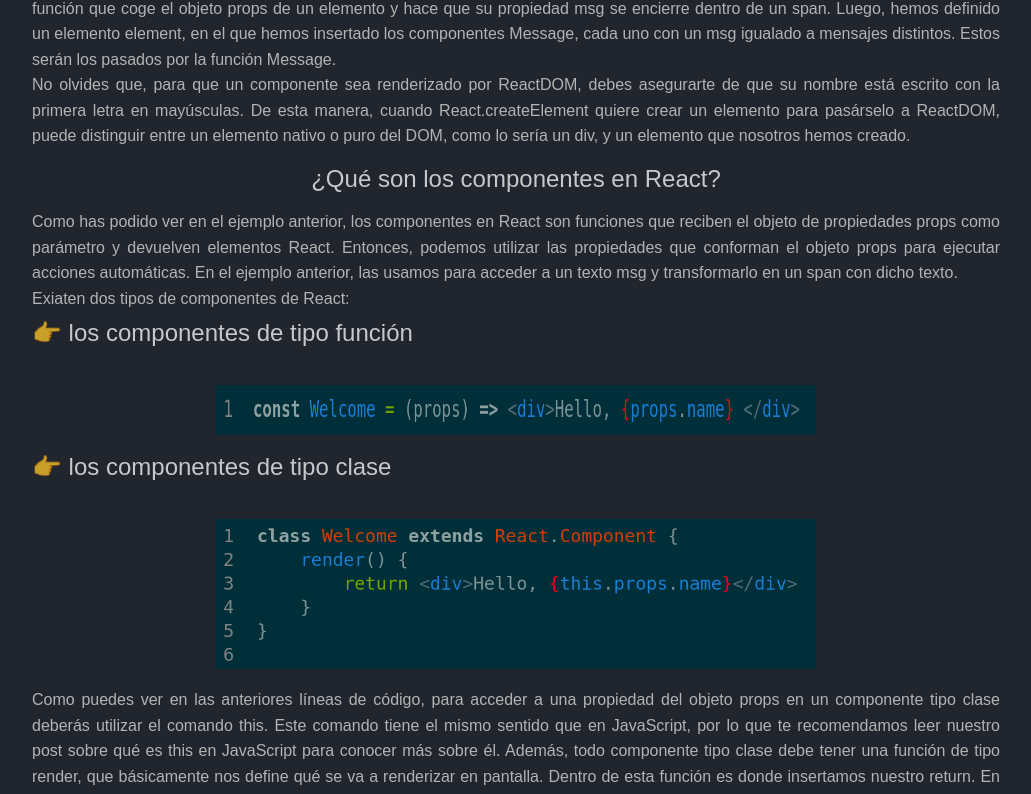
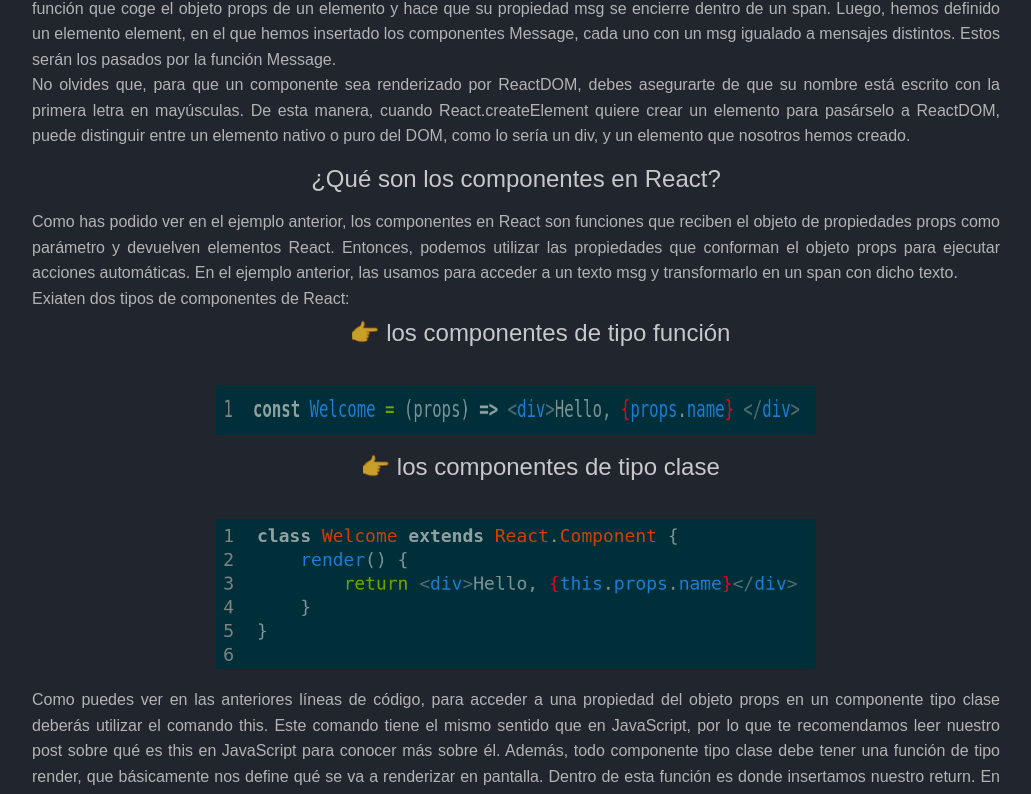
Before and after one commit to Kapelu/script-bash, a Next.js app: page /componentes in a window 1280 px wide. Shown: the part 1114-1908 px from the top of the page, without its empty margins (224-1255 px from the left). Built offline with nearby package versions, Linux system fonts and the light colour scheme.

Commit message:
Update 21-06-2023

```diff
--- a/app/component/Sidebar.jsx
+++ b/app/component/Sidebar.jsx
@@ -6,10 +6,9 @@ export default function Sidebar() {
 			<aside className=''>
                 <Link href='./'> Home  </Link>
                 <Link href='./componentes'> Componentes </Link>
-                <Link href='./clase2'> Clase 2 </Link>
+                {/*<Link href='./clase2'> Clase 2 </Link>
                 <Link href='./clase3'> Clase 3 </Link>
-                <Link href='./clase4'> Clase 4 </Link>
-                <Link href='./imagenes'> Imágenes </Link>
+                <Link href='./clase4'> Clase 4 </Link> */}
 			</aside>
 		</>
 	)
--- a/app/componentes/page.js
+++ b/app/componentes/page.js
@@ -86,7 +86,7 @@ export default function Componentes() {
 						<br />
 						Exiaten dos tipos de componentes de React:
 					</p>
-					<h2 className='subtitulo'>
+					<h2 className='subtitulo-center'>
 						👉 los componentes de tipo función
 					</h2>
 					<br />
@@ -94,7 +94,7 @@ export default function Componentes() {
 					<Image className="image" src='/assets/codigo/code3.png' width={600} height={50} alt="React"/>
 					</div>
 					<br />
-					<h2 className='subtitulo'>
+					<h2 className='subtitulo-center'>
 						👉 los componentes de tipo clase
 					</h2>
 					<br />
--- a/app/style/style.css
+++ b/app/style/style.css
@@ -156,7 +156,15 @@ h1 {
 	color: var(--white-light);
 }
 
-.subtitulo {
+.subtitulo-center {
+	margin-top: 0;
+	padding: 0 0 0 3rem;
+	font-size: 1.5rem;
+	font-weight: 400;
+	text-align: center;
+	color: var(--white-light);
+}
+.subtitulo-left {
 	margin-top: 0;
 	padding: 0 0 0 3rem;
 	font-size: 1.5rem;
```
Also changed, not shown: app/imagenes/page.js (deleted, +0 -15 lines), app/page.jsx (+5 -5 lines).
